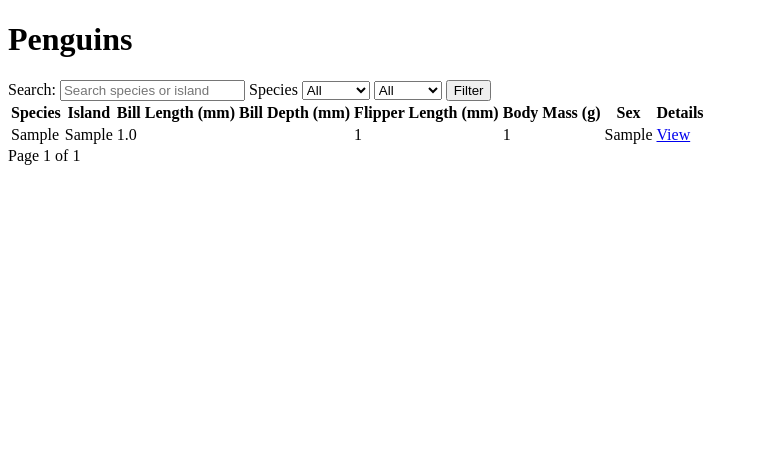
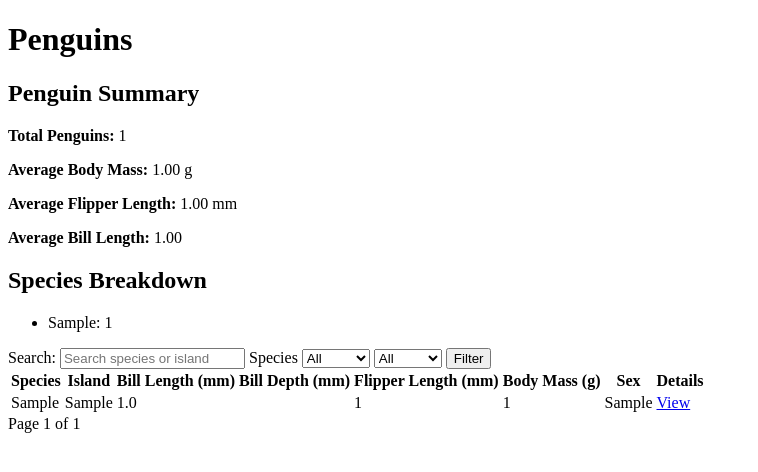
Before and after one commit to pheko49/penguin_explorer, a Django app: page /penguins/ in a window 1280 px wide. Shown: the top 472 px of the page, without its empty margins (0-758 px from the left). Run offline with Django 5.2, Linux system fonts and the light colour scheme; tables that the repository leaves empty hold one stand-in row (values such as "Sample post").

Commit message:
Add more to summary stats

```diff
--- a/penguins/templates/penguins/penguin_list.html
+++ b/penguins/templates/penguins/penguin_list.html
@@ -8,6 +8,40 @@
     <body>
 
         <h1>Penguins</h1>
+
+        <div>
+            <h2>Penguin Summary</h2>
+
+            <p>
+                <strong>Total Penguins:</strong>
+                {{ total_penguins }}
+            </p>
+
+            <p>
+                <strong>Average Body Mass:</strong>
+                {{ average_body_mass|floatformat:2 }} g
+            </p>
+
+            <p>
+                <strong>Average Flipper Length:</strong>
+                {{ average_flipper_length|floatformat:2 }} mm
+            </p>
+
+            <p>
+                <strong>Average Bill Length:</strong>
+                {{ average_bill_length|floatformat:2 }}
+            </p>
+        </div>
+
+        <h2>Species Breakdown</h2>
+
+        <ul>
+            {% for species in species_counts %}
+                <li>
+                    {{ species.species }}: {{ species.count }}
+                </li>
+            {% endfor %}
+        </ul>
 
         <form method="get">
 
--- a/penguins/views.py
+++ b/penguins/views.py
@@ -1,7 +1,7 @@
 from django.core.paginator import Paginator
 from django.shortcuts import render
 from .models import Penguin
-from django.db.models import Q
+from django.db.models import Q, Avg, Count
 
 # Create your views here.
 
@@ -49,6 +49,24 @@ def penguin_list(request):
             Q(island__icontains=search)
         )
 
+    total_penguins = penguins.count()
+
+    average_body_mass = penguins.aggregate(
+        Avg('body_mass_g')
+    )['body_mass_g__avg']
+
+    average_flipper_length = penguins.aggregate(
+        Avg('flipper_length_mm')
+    )['flipper_length_mm__avg']
+
+    average_bill_length = penguins.aggregate(
+        Avg('bill_length_mm')
+    )['bill_length_mm__avg']
+
+    species_counts = penguins.values('species').annotate(
+        count=Count('id')
+    )
+
     paginator = Paginator(penguins, 20)
 
     page_obj = paginator.get_page(page_number)
@@ -71,7 +89,12 @@ def penguin_list(request):
                       'selected_species': species,
                       'island_options': island_options,
                       'selected_island': island,
-                      'search': search
+                      'search': search,
+                      'total_penguins': total_penguins,
+                      'average_body_mass': average_body_mass,
+                      'average_flipper_length': average_flipper_length,
+                      'average_bill_length': average_bill_length,
+                      'species_counts': species_counts
                   })
 
 def penguin_detail(request, pk):
```
